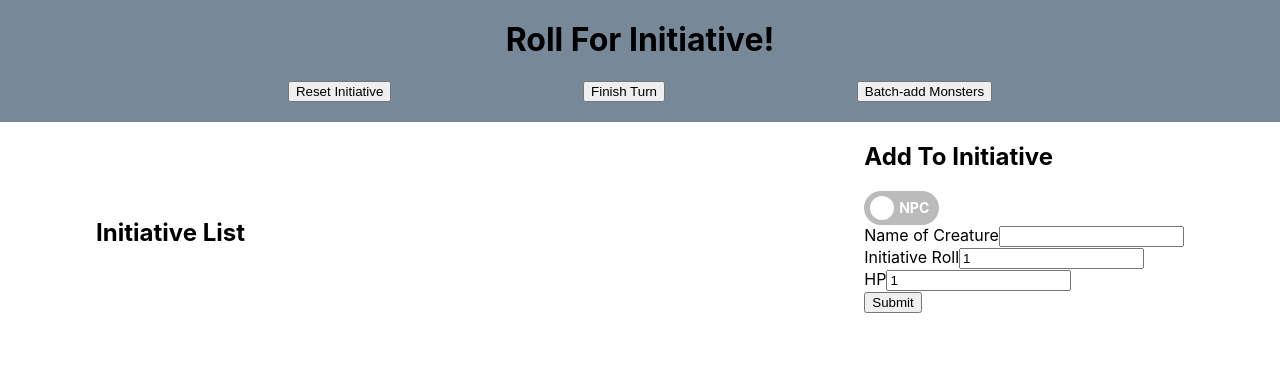
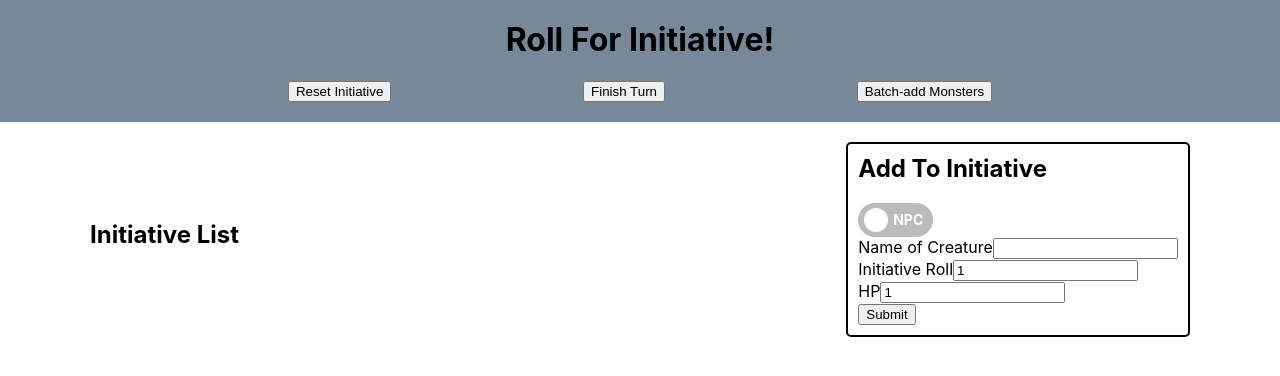
Before and after one commit to thegouge/roll-for-initiative, a React (Create React App) app: page / in a window 1280 px wide. Shown: the top 376 px of the page. Built offline with nearby package versions, Linux system fonts and the light colour scheme.

Commit message:
making addform visible again

```diff
--- a/src/styles/Form.css
+++ b/src/styles/Form.css
@@ -1,5 +1,10 @@
 .form-container {
 	margin: auto;
+	margin-top: 0;
 	width: fit-content;
-	margin-bottom: 20px;
+	/* margin-bottom: 20px; */
+	padding: 10px;
+	position: sticky;
+	border: var(--default-border);
+	border-radius: var(--border-radius);
 }
```
